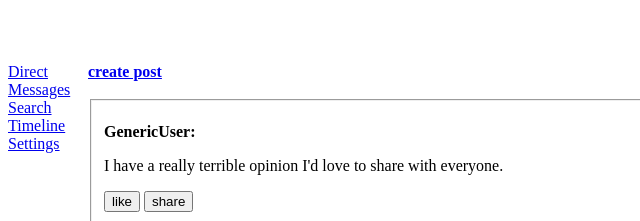
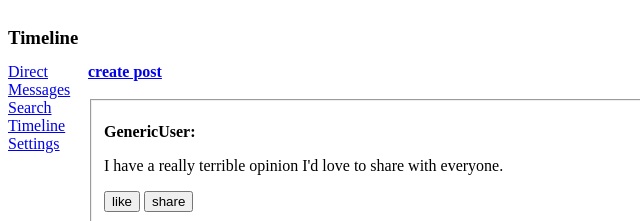
Before and after one commit to Unc-Raymus/DIG-4104c-078-Group-2, a plain HTML site: page Dig_4104c_Group2_InteractionDesign/timeline.html in a window 1280 px wide. Shown: the top 221 px of the page, 0-640 px from the left. Drawn offline with Linux system fonts and the light colour scheme.

Commit message:
added page title
timeline didnt say timeline on top of page

```diff
--- a/Dig_4104c_Group2_InteractionDesign/timeline.html
+++ b/Dig_4104c_Group2_InteractionDesign/timeline.html
@@ -8,6 +8,7 @@
     </head>
     <body>
         <div class="grid-container">
+        <div class="header"><h3>Timeline</h3></div>
         <div class ="main">
             <a href="timeline/createpost.html"><strong>create post</strong></a><br><br>
             <fieldset>
```
